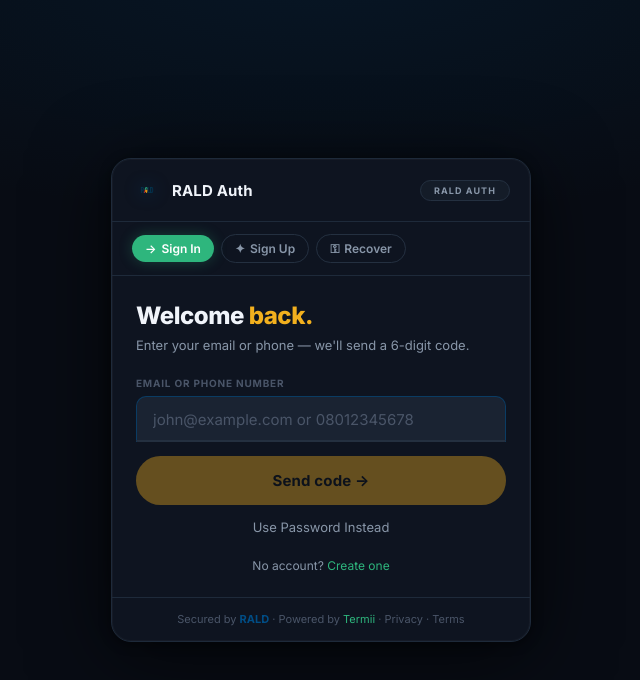
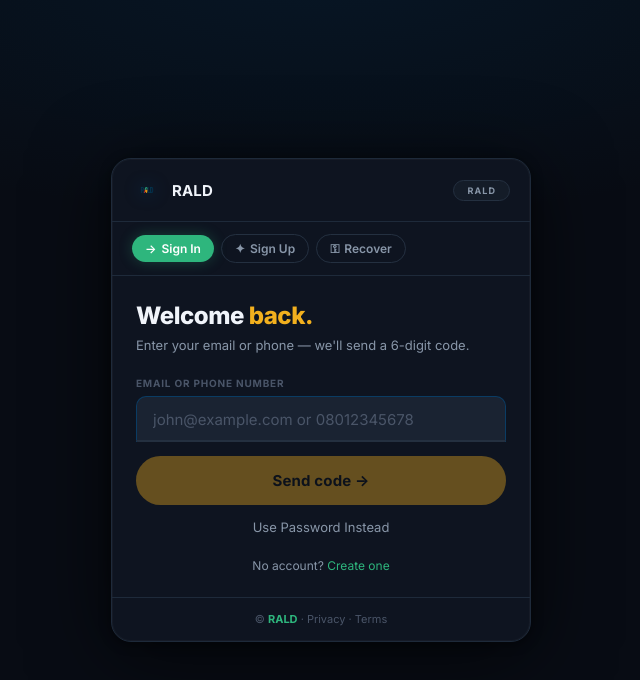
Before and after one commit to Ostinato-Loop/rald-auth-ui, a React (Vite) app: page / in a window 1280 px wide. Shown: the top 680 px of the page, without its empty margins (319-959 px from the left). Built offline with nearby package versions, Linux system fonts and the light colour scheme; no server answers.

Commit message:
fix: remove Termii branding, RALD Auth → RALD

```diff
--- a/src/App.tsx
+++ b/src/App.tsx
@@ -46,9 +46,9 @@ function AuthShell({ children, tab }: { children: React.ReactNode; tab: TabId })
           <div className="card-header">
             <div className="brand-row">
               <img src="/rald-logo.png" className="brand-logo" alt="RALD" />
-              <span className="brand-name">RALD Auth</span>
+              <span className="brand-name">RALD</span>
             </div>
-            <span className="rald-auth-badge">RALD AUTH</span>
+            <span className="rald-auth-badge">RALD</span>
           </div>
 
           {/* ── Tab nav ─────────────────────────────────────────── */}
@@ -73,8 +73,7 @@ function AuthShell({ children, tab }: { children: React.ReactNode; tab: TabId })
 
           {/* ── Footer ──────────────────────────────────────────── */}
           <div className="card-footer">
-            Secured by <span style={{ color: "#004d85", fontWeight: 700 }}>RALD</span>
-            {" · "}Powered by <span style={{ color: "#2EB67D" }}>Termii</span>
+            © <span style={{ color: "var(--green)", fontWeight: 700 }}>RALD</span>
             {" · "}
             <a href="https://rald.cloud/privacy">Privacy</a>
             {" · "}
```
